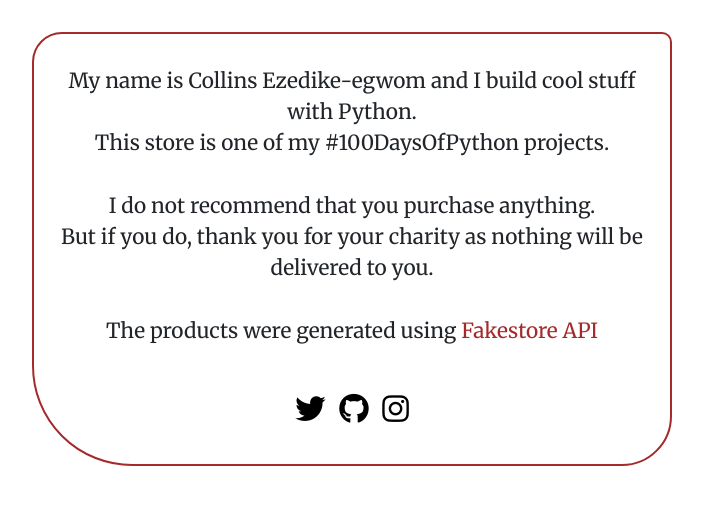
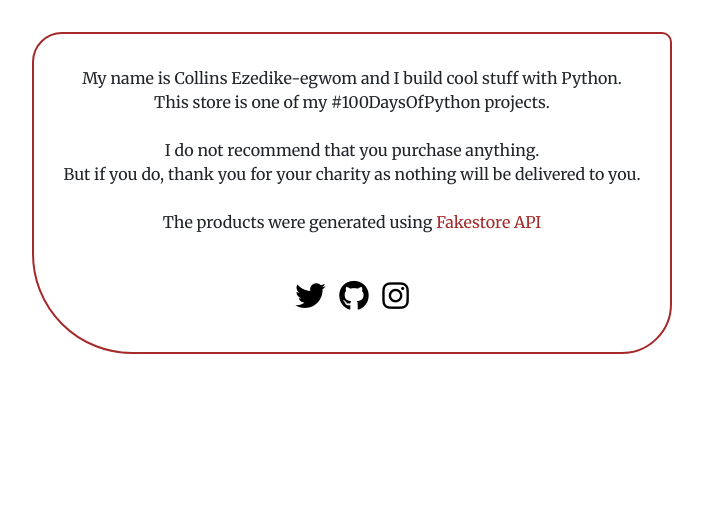
Before and after one commit to collinsezedike/the-xyz-store, a Flask app: page /about in a window 1280 px wide. Shown: the part 158-663 px from the top of the page, without its empty margins (288-991 px from the left). Run offline with Flask 2, Linux system fonts and the light colour scheme; some libraries are stand-ins or nearby versions.

Commit message:
Changed the font size for the about page

```diff
--- a/static/style.css
+++ b/static/style.css
@@ -56,9 +56,6 @@ input {
     padding: 2rem 1.1rem;
     width: 50%;
     margin: 2rem auto;
-}
-.about-text {
-    font-size: 1.3rem;
 }
 .about-text a {
     color: brown;
```
